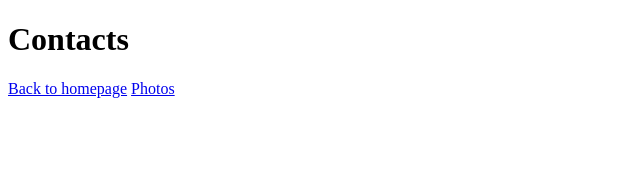
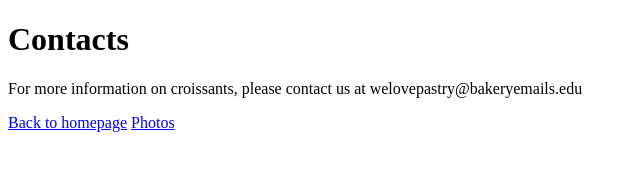
Before and after one commit to nmb463/Croissant, a plain HTML site: page contacts.html in a window 1280 px wide. Shown: the whole page, without its empty margins (0-640 px from the left). Drawn offline with Linux system fonts and the light colour scheme.

Commit message:
Added information to homepage and contact page

```diff
--- a/contacts.html
+++ b/contacts.html
@@ -7,6 +7,8 @@
 </head>
 <body>
     <h1>Contacts</h1>
+    <p>
+        For more information on croissants, please contact us at welovepastry@bakeryemails.edu</p>
     <a href="/">Back to homepage</a>
     <a href="/photo.html">Photos</a>
 </body>
```
Also changed, not shown: index.html (+1 -0 lines).
